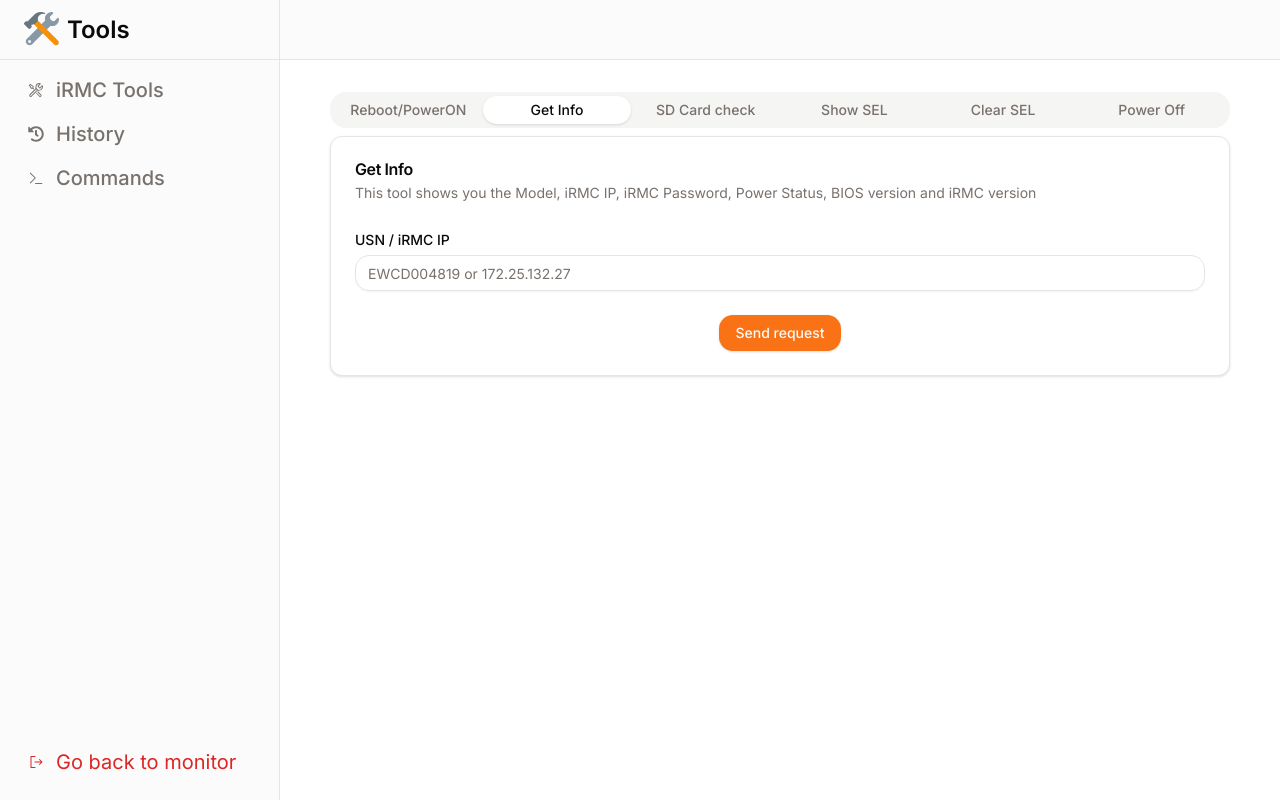
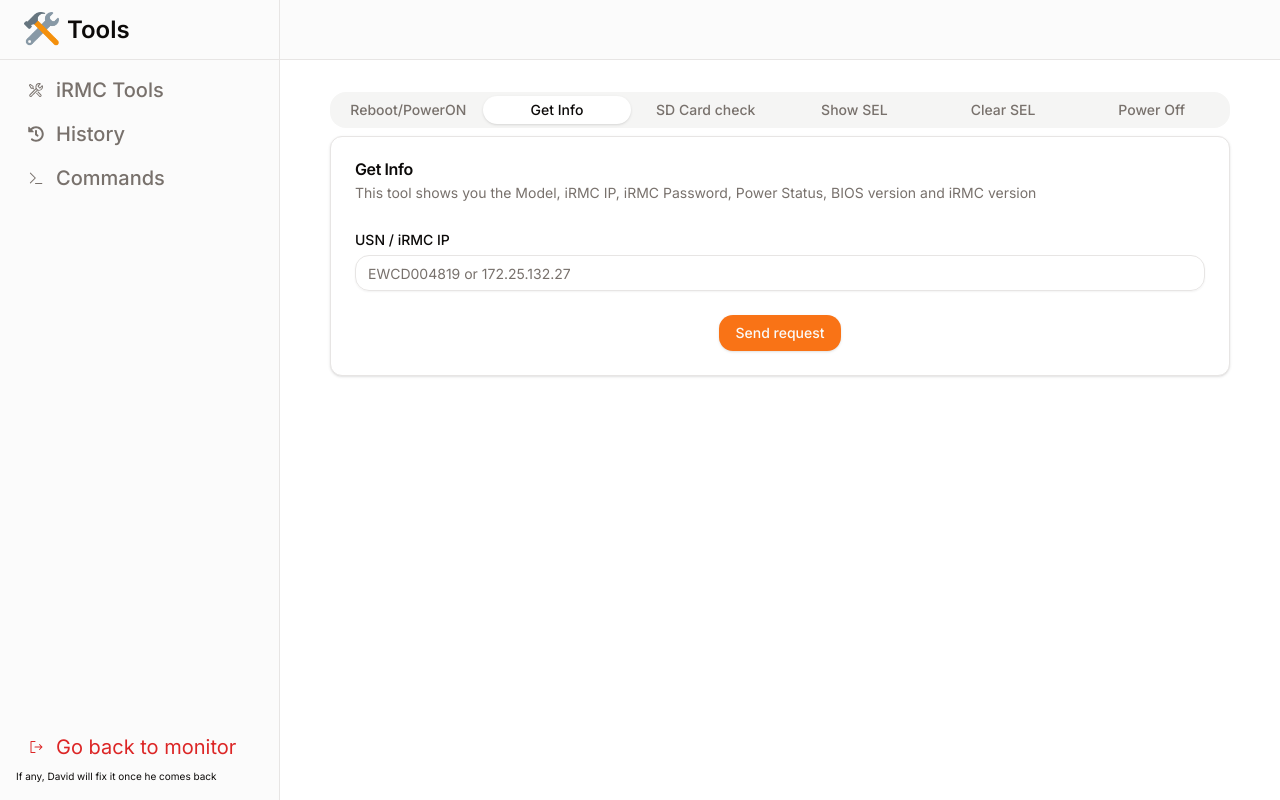
Before and after one commit to iamdaviddang/iRMC-Tools-WebUi-Nextjs-Flask, a Next.js app in the folder client/: page / in a window 1280 px wide. Built offline with nearby package versions, Linux system fonts and the light colour scheme.

Commit message:
last save 11.7.2024

```diff
--- a/client/app/layout.js
+++ b/client/app/layout.js
@@ -79,6 +79,9 @@ export default function RootLayout({ children }) {
                   <PiSignOut className="h-4 w-4" />
                   <span className="text-xl">Go back to monitor</span>
                 </Link>
+                <p className="text-[10px]">
+                  If any, David will fix it once he comes back
+                </p>
               </div>
             </div>
           </div>
--- a/client/components/Response.jsx
+++ b/client/components/Response.jsx
@@ -145,7 +145,6 @@ export const Response = ({ message, status, data, unit, onClick }) => {
               <Table className="text-sm">
                 <TableHeader>
                   <TableRow>
-                    {/* <th>ID</th> */}
                     <TableHead>DateTime</TableHead>
                     <TableHead>Severity</TableHead>
                     <TableHead>Event</TableHead>
@@ -154,7 +153,6 @@ export const Response = ({ message, status, data, unit, onClick }) => {
                 <TableBody>
                   {data["sel"].map((item) => (
                     <TableRow key={item.ID}>
-                      {/* <td>{item.ID}</td> */}
                       <TableCell>{formatDateTime(item.DateTime)}</TableCell>
                       <TableCell
                         style={{
```
Also changed, not shown: 1 other file (tests, documents, lock files or other folders).
